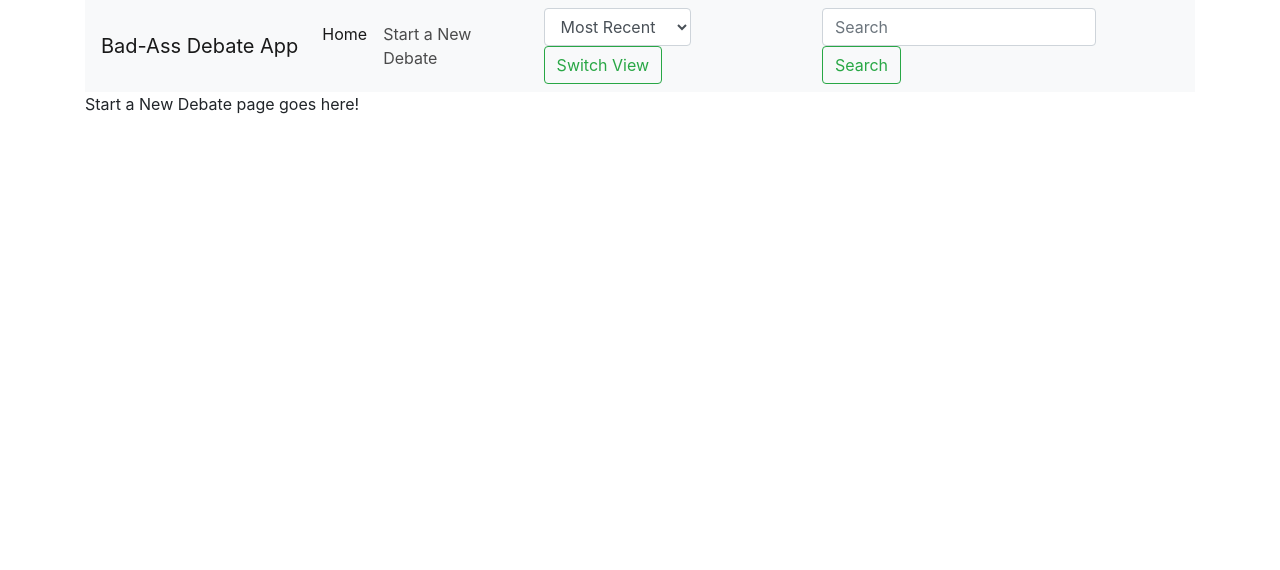
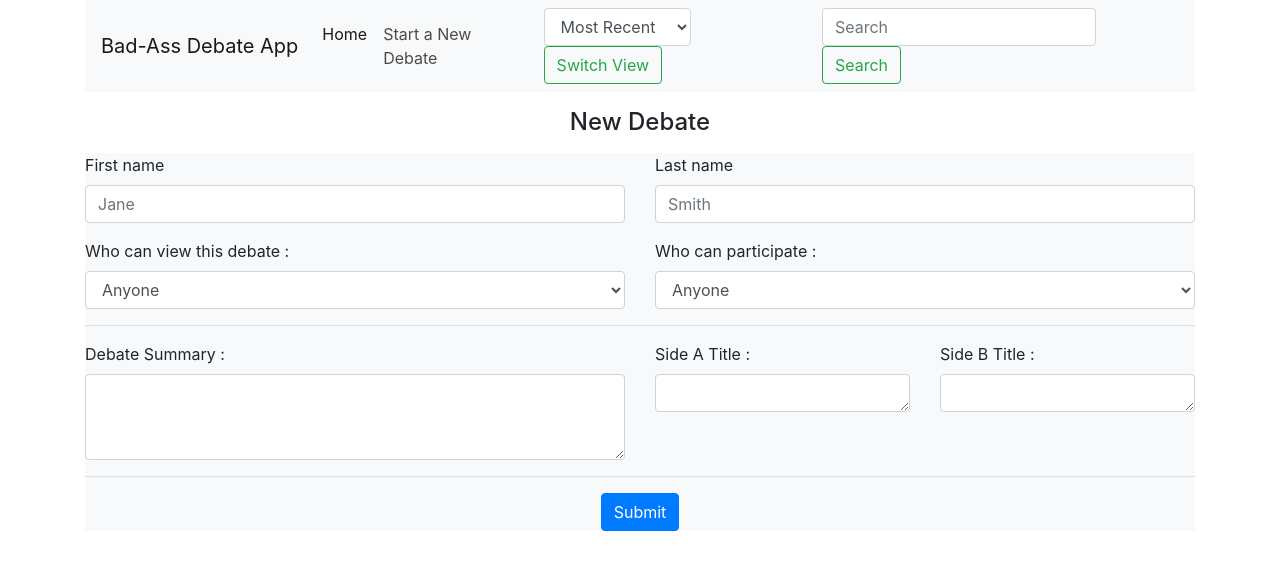
Before and after one commit to merta1/CSE442_Project, a React (Create React App) app in the folder react/debate-frontend/: page / in a window 1280 px wide. Both pictures are taken after a click on the link "Start a New Debate". Shown: the top 570 px of the page. Built offline with nearby package versions, Linux system fonts and the light colour scheme.

Commit message:
Added UI for creating a new debate

```diff
--- a/react/debate-frontend/src/StartNewDebate.js
+++ b/react/debate-frontend/src/StartNewDebate.js
@@ -1,11 +1,100 @@
 import React from 'react';
 
 class StartNewDebate extends React.Component {
+
+    constructor(props) {
+      super(props);
+      this.state = {
+        centerStyle : {
+          textAlign : 'center'
+        }
+      };
+
+      this.handleSubmit = this.handleSubmit.bind(this);
+    }
+
+    handleSubmit(event) {
+      event.preventDefault();
+      alert("Form submitted!\nFirstName : " + event.target.firstName.value
+          +"\nLastName : " + event.target.lastName.value
+          +"\nWhoCanView : " + event.target.whoCanView.value
+          +"\nWhoCanDebate : " + event.target.whoCanDebate.value
+          +"\nDebateSummary : " + event.target.debateSummary.value
+          +"\nSideATitle : " + event.target.debateSideA.value
+          +"\nSideBTitle : " + event.target.debateSideB.value);
+      return false;
+    }
+
     render() {
       return (
-        <div onClick={() => this.props.changeView('DebateList')}>
-           Start a New Debate page goes here!
-        </div>
+          <>
+            <h4 class="mb-3 mt-3" style={this.state.centerStyle}>New Debate</h4>
+            <form onSubmit={this.handleSubmit}>
+              <div class="bg-light">
+                <div class="row">
+                  <div class="col-md-6 mb-3">
+                    <label htmlFor="firstName">First name</label>
+                    <input name="firstName" type="text" class="form-control" id="firstName" placeholder="Jane" required="" />
+                    <div class="invalid-feedback">
+                      Valid first name is required.
+                    </div>
+                  </div>
+                  <div class="col-md-6 mb-3">
+                    <label htmlFor="lastName">Last name</label>
+                    <input  name="lastName" type="text" class="form-control" id="lastName" placeholder="Smith" required="" />
+                    <div class="invalid-feedback">
+                      Valid last name is required.
+                    </div>
+                  </div>
+                </div>
+                <div class="row">
+                  <div class="col-sm">
+                    <label htmlFor="whoCanView">Who can view this debate :</label>
+                    <select name="whoCanView" class="form-control" id="whoCanView">
+                      <option>Anyone</option>
+                      <option>Invite Only</option>
+                      <option>Only Me</option>
+                    </select>
+                  </div>
+                  <div class="col-sm">
+                    <label htmlFor="whoCanDebate">Who can participate :</label>
+                    <select name="whoCanDebate" class="form-control" id="whoCanDebate">
+                      <option>Anyone</option>
+                      <option>Users logged in</option>
+                      <option>Only Me</option>
+                    </select>
+                  </div>
+                </div>
+                <hr />
+
+                <div class="row">
+                  <div class="col w-50">
+                    <label htmlFor="debateSummary">Debate Summary :</label>
+                    <textarea name="debateSummary" class="form-control" id="debateSummary" rows="3"></textarea>
+                  </div>
+                  <div class="col w-50">
+                    <div class="row">
+                      <div class="col w-50">
+                        <label htmlFor="debateSideA">Side A Title :</label>
+                        <textarea name="debateSideA" class="form-control" id="debateSideA" rows="1"></textarea>
+                      </div>
+                      <div class="col w-50">
+                        <label htmlFor="debateSideB">Side B Title :</label>
+                        <textarea name="debateSideB" class="form-control" id="debateSideB" rows="1"></textarea>
+                      </div>
+                    </div>
+                  </div>
+                </div>
+
+                <hr />
+
+                <div style={this.state.centerStyle}>
+                  <button type="submit" class="btn btn-primary">Submit</button>
+                </div>
+
+              </div>
+            </form>
+          </>
       );
     }
   }
```
Also changed, not shown: 1 other file (tests, documents, lock files or other folders).
